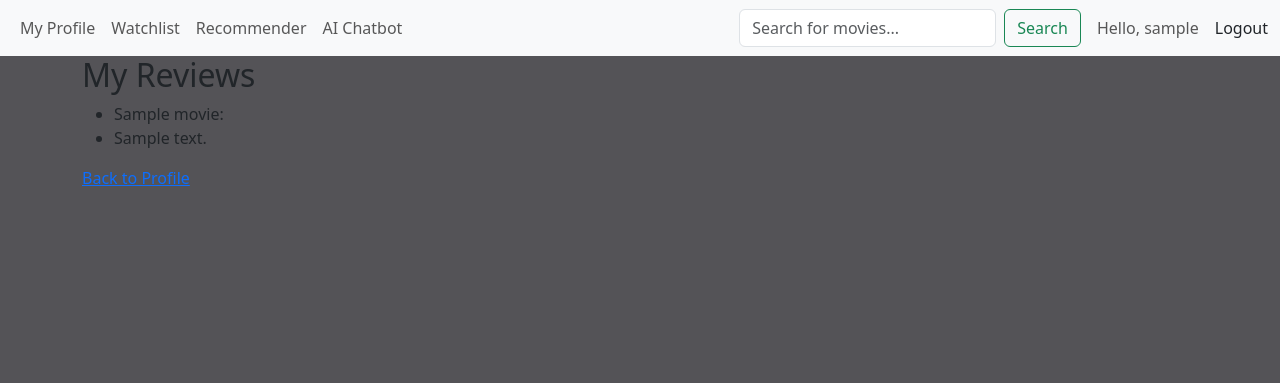
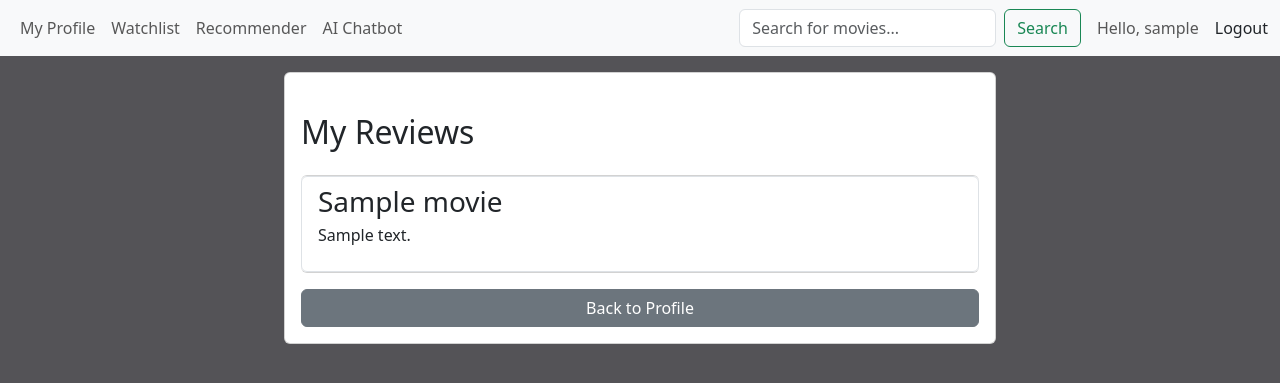
Before and after one commit to tahirkhan54321/Movie-Recommendation-Python, a Django app: page /profile/reviews/ in a window 1280 px wide. Shown: the top 383 px of the page. Run offline with Django 5.2, Linux system fonts and the light colour scheme; a user stored in the database is signed in; tables that the repository leaves empty hold one stand-in row (values such as "Sample post").

Commit message:
Refactored user_reviews to use bootstrap

```diff
--- a/base/templates/user_reviews.html
+++ b/base/templates/user_reviews.html
@@ -1,19 +1,30 @@
-{% extends 'base.html' %} {% block title %}My Reviews{% endblock %}
+{% extends 'base.html' %}
+{% block title %}My Reviews{% endblock %}
 {% block content %}
-<body>
-    <h2>My Reviews</h2>
-    {% if user_reviews %}
-        <ul>
-        {% for review in user_reviews %}
-            <li>{{ review.movie.title }}:</li>
-            <li>{{ review.review }}</li>
-        {% endfor %}
-        </ul>
-    {% else %}
-        <p>You haven't reviewed any movies yet.</p>
-    {% endif %}
 
-    <a href="{% url 'user_profile' %}">Back to Profile</a>
-</body>
-</html>
+<div class="container">
+    <div class="row justify-content-center">
+        <div class="col-md-8 p-3">
+            <div class="card p-3">
+                <h2 class="mt-4">My Reviews</h2>
+
+                {% if user_reviews %}
+                    <div class="list-group mt-3">
+                    {% for review in user_reviews %}
+                        <div class="list-group-item">
+                            <h3 class="mb-1">{{ review.movie.title }}</h3>
+                            <p>{{ review.review }}</p>
+                        </div>
+                    {% endfor %}
+                    </div>
+                {% else %}
+                    <p class="mt-3">You haven't reviewed any movies yet.</p>
+                {% endif %}
+
+                <a href="{% url 'user_profile' %}" class="btn btn-secondary mt-3">Back to Profile</a>
+            </div>
+        </div>
+    </div>
+</div>
+
 {% endblock %}
```
